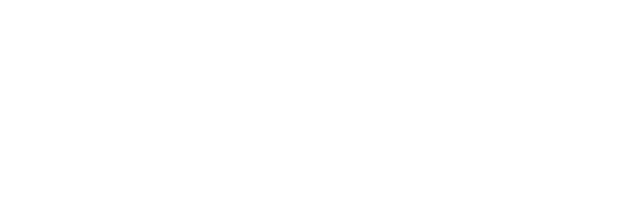
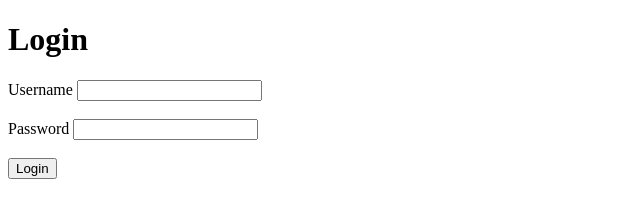
Before and after one commit to EthanV431/ExerciseTracker, a plain HTML site: page login.html in a window 1280 px wide. Shown: the whole page, without its empty margins (0-640 px from the left). Drawn offline with Linux system fonts and the light colour scheme.

Commit message:
basic stuff

```diff
--- a/login.html
+++ b/login.html
@@ -6,6 +6,13 @@
     <title>Fitness Tracker Login</title>
 </head>
 <body>
+    <h1>Login</h1>
+    <label for="Username">Username</label>
+    <input type="text" id="username" name="username"><br><br>
 
+    <label for="Password">Password</label>
+    <input type="text" id="password" name="password"><br><br>
+
+    <button type="submit" id="login_button">Login</button>
 </body>
 </html>
```
